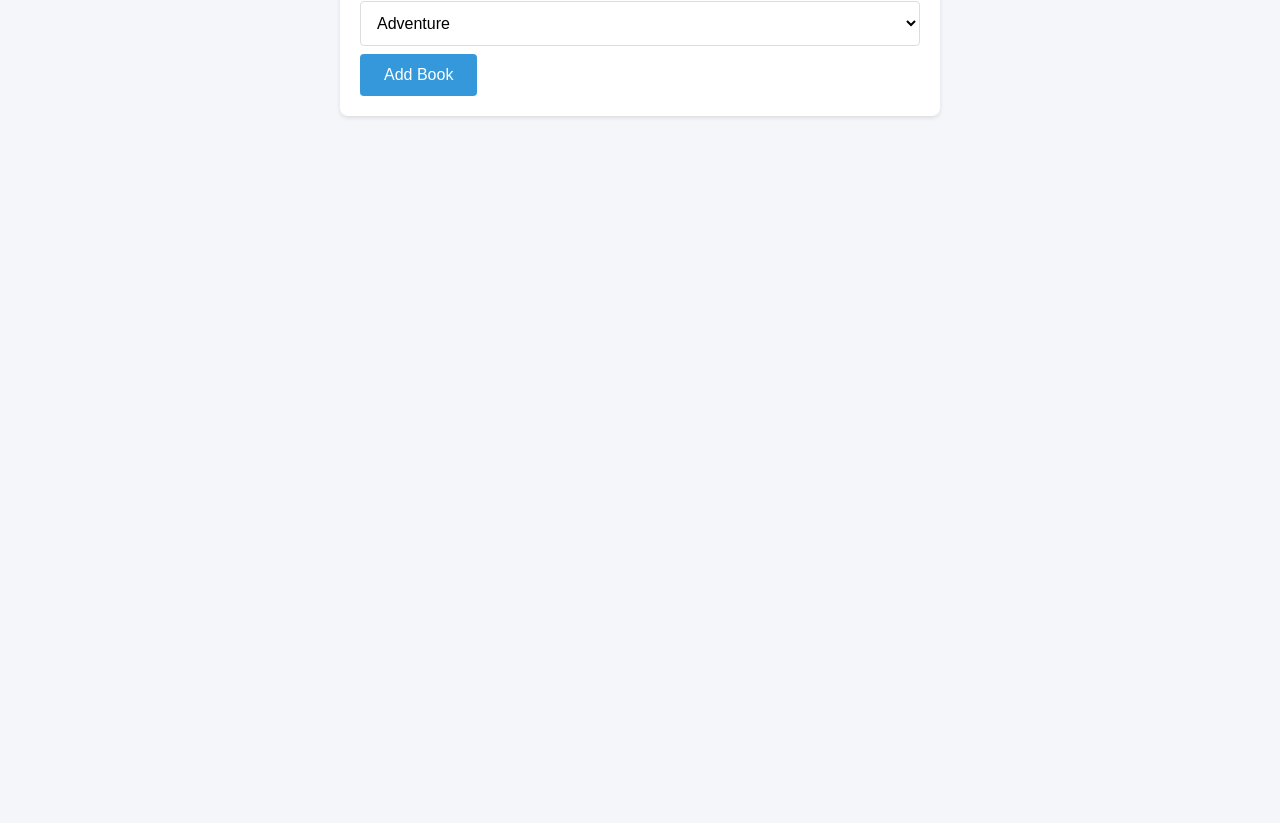
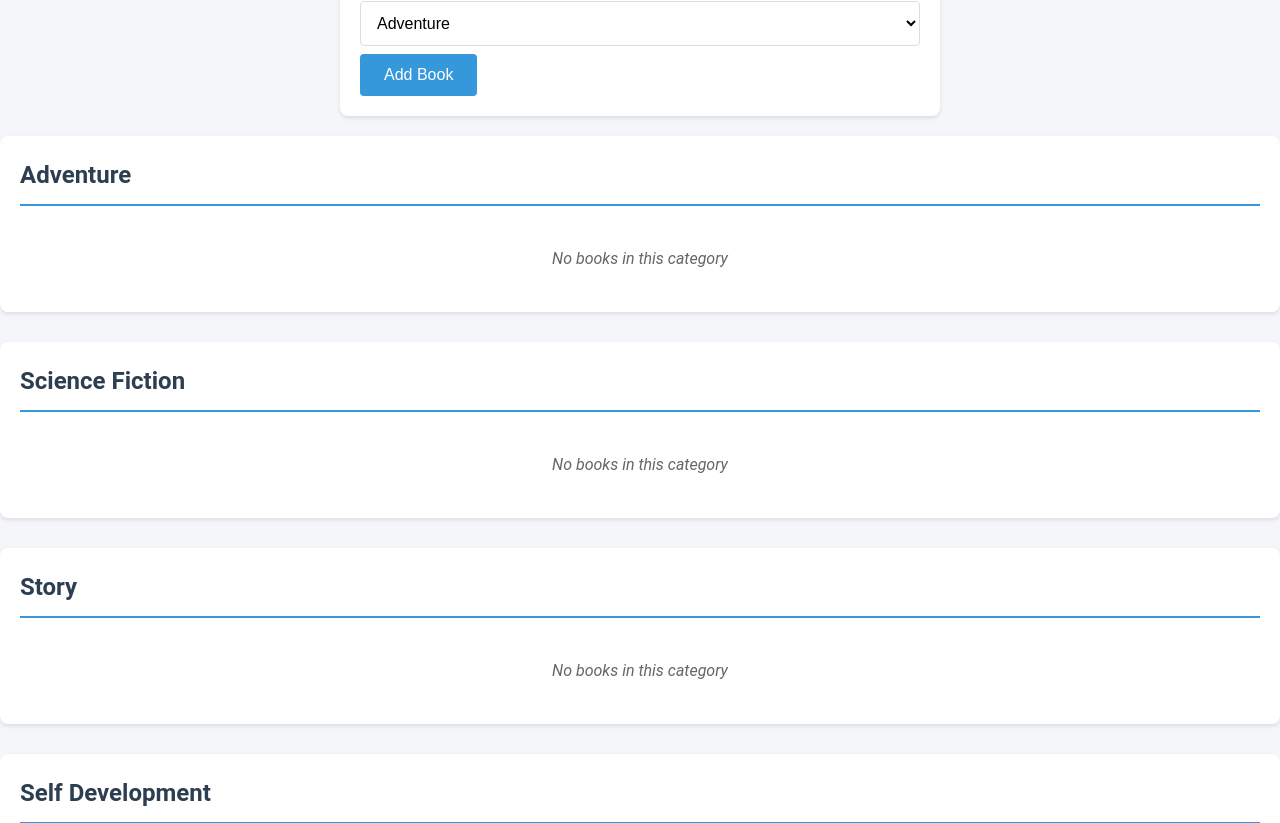
Before and after one commit to naamiahmed/Library_Management_System, a React (Create React App) app in the folder Front-End/library-management-frontend/: page /home in a window 1280 px wide. Shown: the part 357-1180 px from the top of the page. Before the commit the page ends 800 px from the top, so only its background shows below. Built offline with nearby package versions, Linux system fonts and the light colour scheme.

Commit message:
Add book categorization feature to HomePage and update styles for improved layout

```diff
--- a/Front-End/library-management-frontend/src/pages/HomePage.tsx
+++ b/Front-End/library-management-frontend/src/pages/HomePage.tsx
@@ -6,6 +6,14 @@ import ConfirmDialog from '../components/Common/ConfirmDialog.tsx';
 import { Book } from '../types/Book';
 import '../styles/global.css';
 
+const BOOK_CATEGORIES = [
+    'Adventure',
+    'Science Fiction',
+    'Story',
+    'Self Development',
+    'Other'
+] as const;
+
 const HomePage: React.FC = () => {
     const [books, setBooks] = React.useState<Book[]>([]);
     const [editingBook, setEditingBook] = React.useState<Book | null>(null);
@@ -13,6 +21,14 @@ const HomePage: React.FC = () => {
         show: false,
         bookId: null
     });
+
+    const groupBooksByCategory = () => {
+        const grouped: { [key: string]: Book[] } = {};
+        BOOK_CATEGORIES.forEach(category => {
+            grouped[category] = books.filter(book => book.category === category);
+        });
+        return grouped;
+    };
 
     const handleAddBook = (newBook: Book) => {
         setBooks([...books, newBook]);
@@ -38,6 +54,8 @@ const HomePage: React.FC = () => {
         setEditingBook(book);
     };
 
+    const groupedBooks = groupBooksByCategory();
+
     return (
         <div className="home-page">
             <h1>Library Management System</h1>
@@ -46,11 +64,22 @@ const HomePage: React.FC = () => {
                 onEditBook={handleEditBook}
                 editingBook={editingBook}
             />
-            <BookList
-                books={books}
-                onEdit={handleEditClick}
-                onDelete={handleDeleteConfirm}
-            />
+            <div className="categories-container">
+                {BOOK_CATEGORIES.map(category => (
+                    <div key={category} className="category-section">
+                        <h2>{category}</h2>
+                        {groupedBooks[category].length > 0 ? (
+                            <BookList
+                                books={groupedBooks[category]}
+                                onEdit={handleEditClick}
+                                onDelete={handleDeleteConfirm}
+                            />
+                        ) : (
+                            <p className="no-books">No books in this category</p>
+                        )}
+                    </div>
+                ))}
+            </div>
             <ConfirmDialog
                 isOpen={deleteConfirm.show}
                 onConfirm={handleDeleteBook}
--- a/Front-End/library-management-frontend/src/styles/global.css
+++ b/Front-End/library-management-frontend/src/styles/global.css
@@ -399,3 +399,40 @@ h1 {
     outline: none;
     border-color: var(--secondary-color);
 }
+
+
+
+
+/* Add to your global.css */
+.categories-container {
+    margin: 20px 0;
+}
+
+.category-section {
+    margin-bottom: 30px;
+    background-color: white;
+    border-radius: 8px;
+    padding: 20px;
+    box-shadow: var(--card-shadow);
+}
+
+.category-section h2 {
+    color: var(--primary-color);
+    margin-bottom: 20px;
+    padding-bottom: 10px;
+    border-bottom: 2px solid var(--secondary-color);
+}
+
+.no-books {
+    text-align: center;
+    color: #666;
+    padding: 20px;
+    font-style: italic;
+}
+
+@media (max-width: 768px) {
+    .category-section {
+        margin: 15px;
+        padding: 15px;
+    }
+}
```
